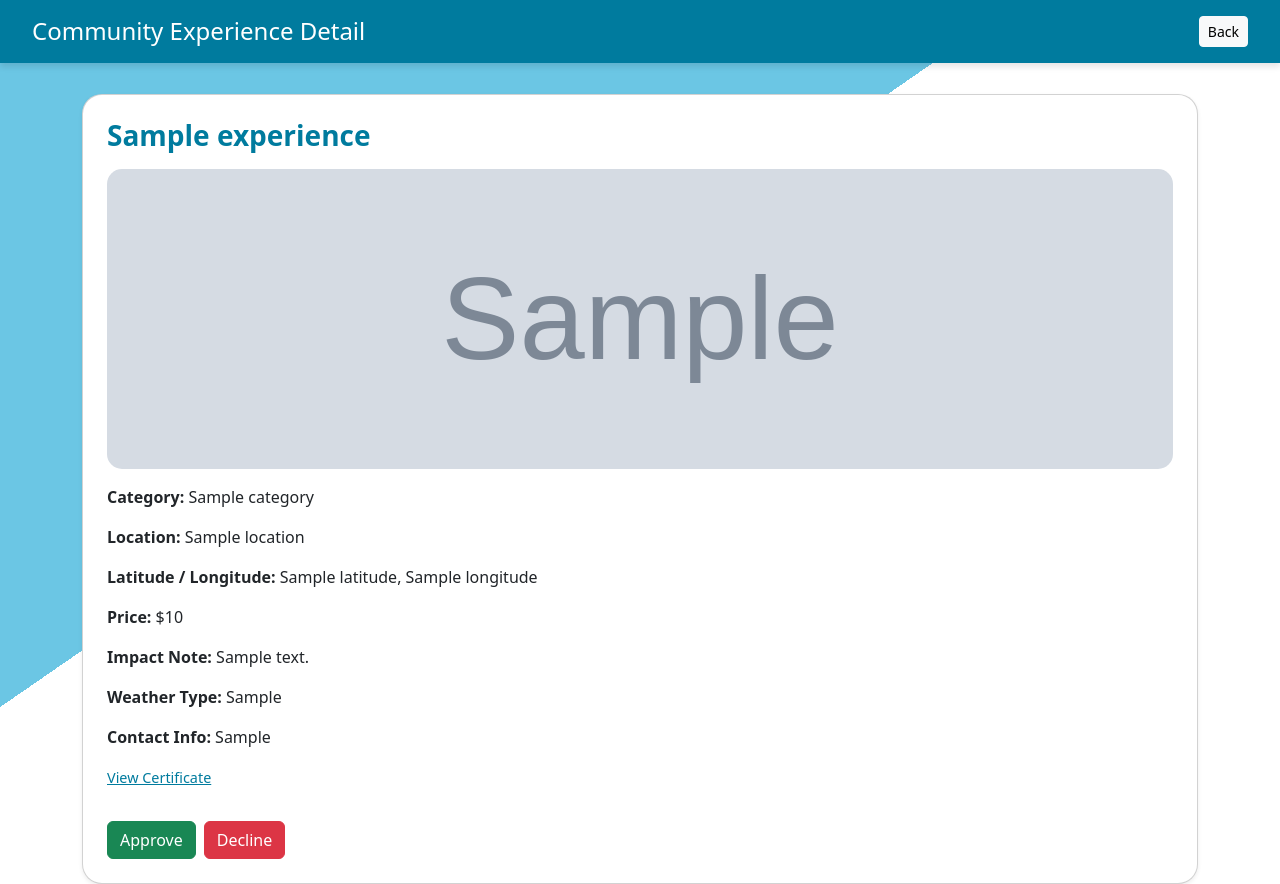
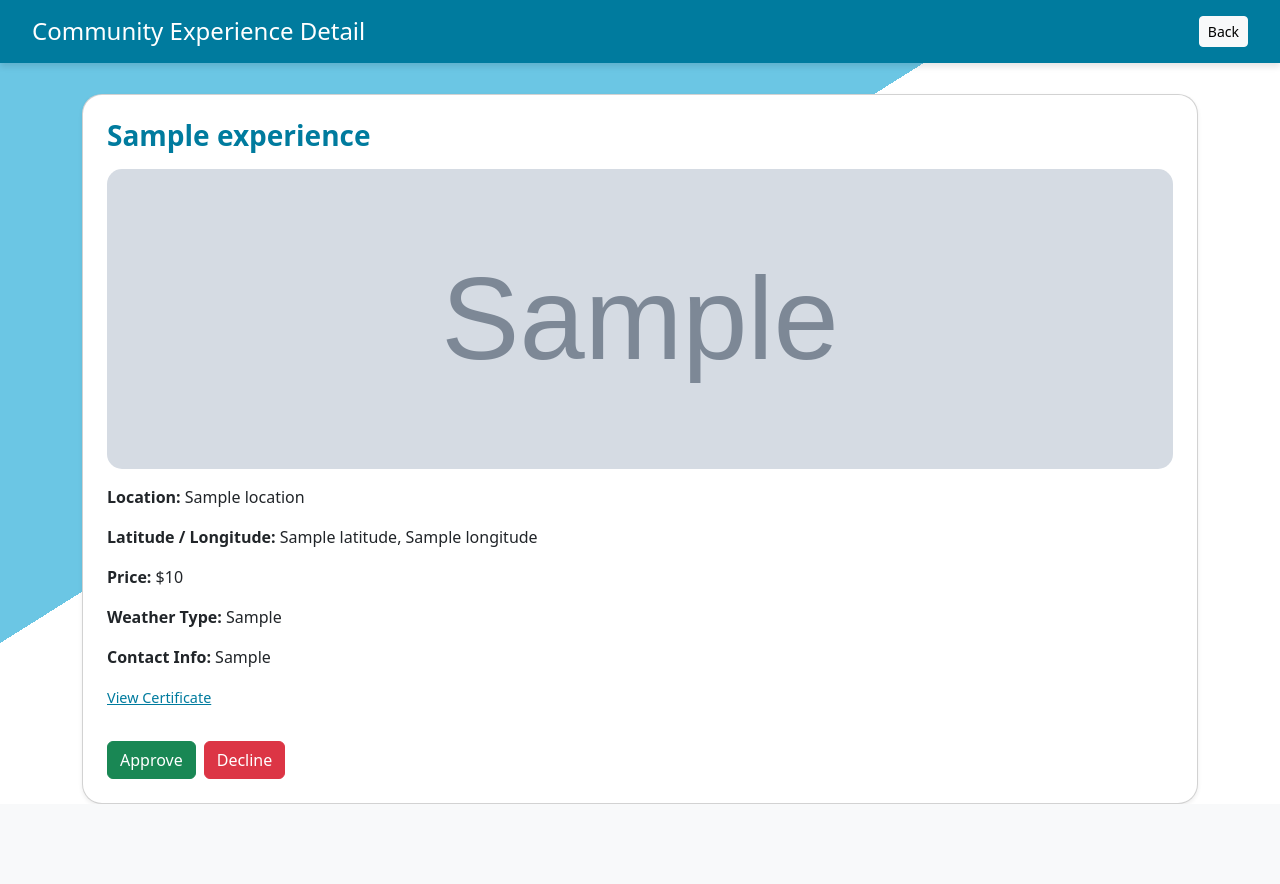
Before and after one commit to Muz1357/ecotrial, a Flask app: template templates/community_experience_detail.html in a window 1280 px wide. After the commit the page ends 804 px from the top, so only its background shows below. Run offline with Flask 3, Linux system fonts and the light colour scheme; the template is opened without the code that fills it: most values are stand-ins (such as "Sample title", 1, 10 or a date in 2020); grey boxes marked "Sample" are stand-in pictures.

Commit message:
Sprint 2

```diff
--- a/templates/community_experience_detail.html
+++ b/templates/community_experience_detail.html
@@ -65,11 +65,9 @@
         <img src="{{ experience.image_path }}" alt="Experience Image" class="experience-image mb-3">
       {% endif %}
 
-      <p><strong>Category:</strong> {{ experience.category }}</p>
       <p><strong>Location:</strong> {{ experience.location }}</p>
       <p><strong>Latitude / Longitude:</strong> {{ experience.latitude }}, {{ experience.longitude }}</p>
       <p><strong>Price:</strong> ${{ experience.price }}</p>
-      <p><strong>Impact Note:</strong> {{ experience.impact_note }}</p>
       <p><strong>Weather Type:</strong> {{ experience.weather_type }}</p>
       <p><strong>Contact Info:</strong> {{ experience.contact_info }}</p>
 
```
